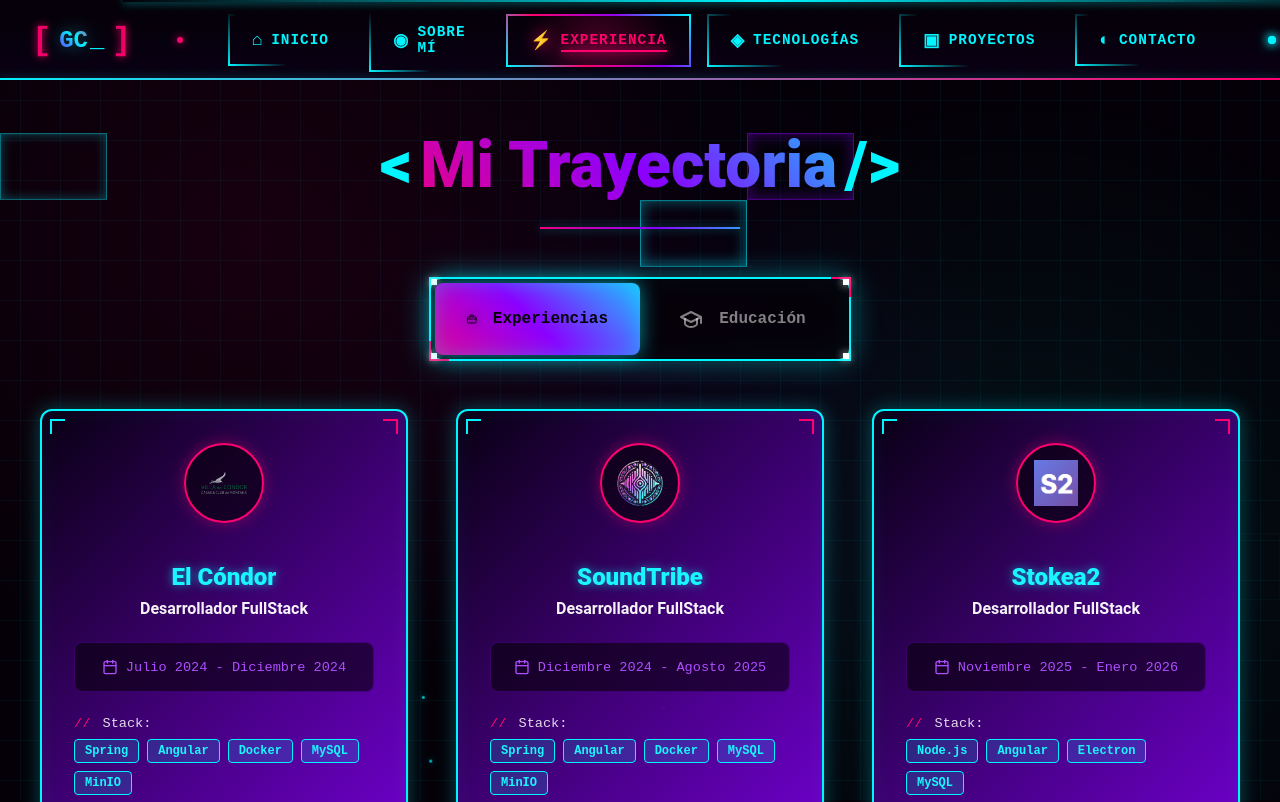
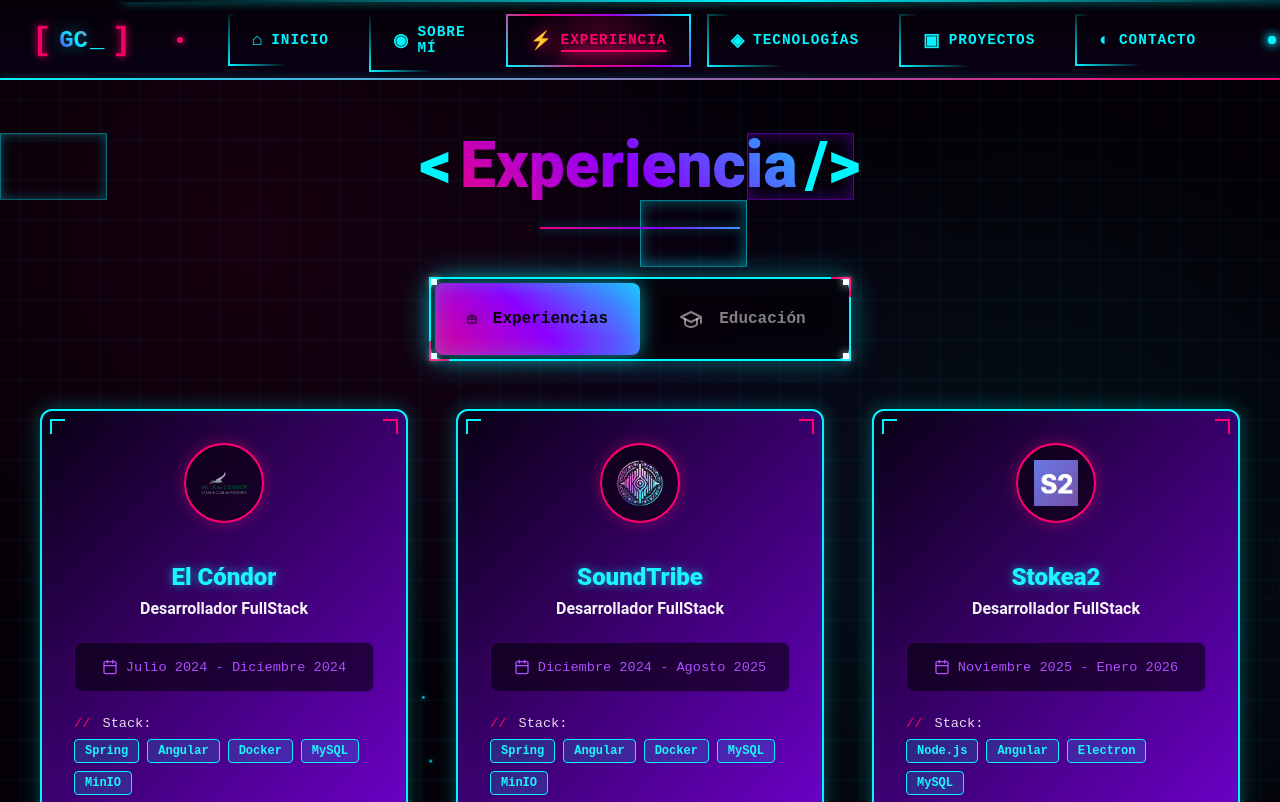
Before and after one commit to Garbi-Collector/garbi-collector.github.io, an Angular app: page /experience in a window 1280 px wide. Shown: the top 802 px of the page. Built offline with nearby package versions, Linux system fonts and the light colour scheme.

Commit message:
coherencia con la topbar en el titulo

```diff
--- a/src/app/pages/experience/experience.component.html
+++ b/src/app/pages/experience/experience.component.html
@@ -5,7 +5,7 @@
     <div class="section-header">
       <h1 class="section-title">
         <span class="title-bracket">&lt;</span>
-        <span class="text-gradient">Mi Trayectoria</span>
+        <span class="text-gradient">Experiencia</span>
         <span class="title-bracket">/&gt;</span>
       </h1>
       <div class="title-line"></div>
```
